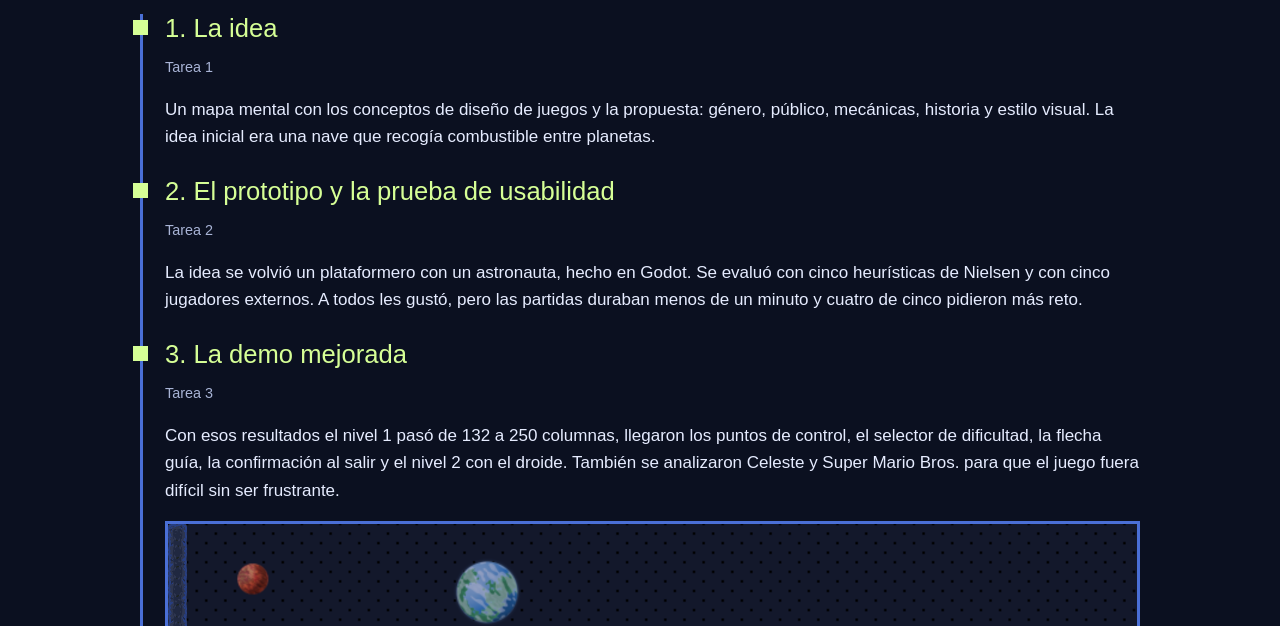
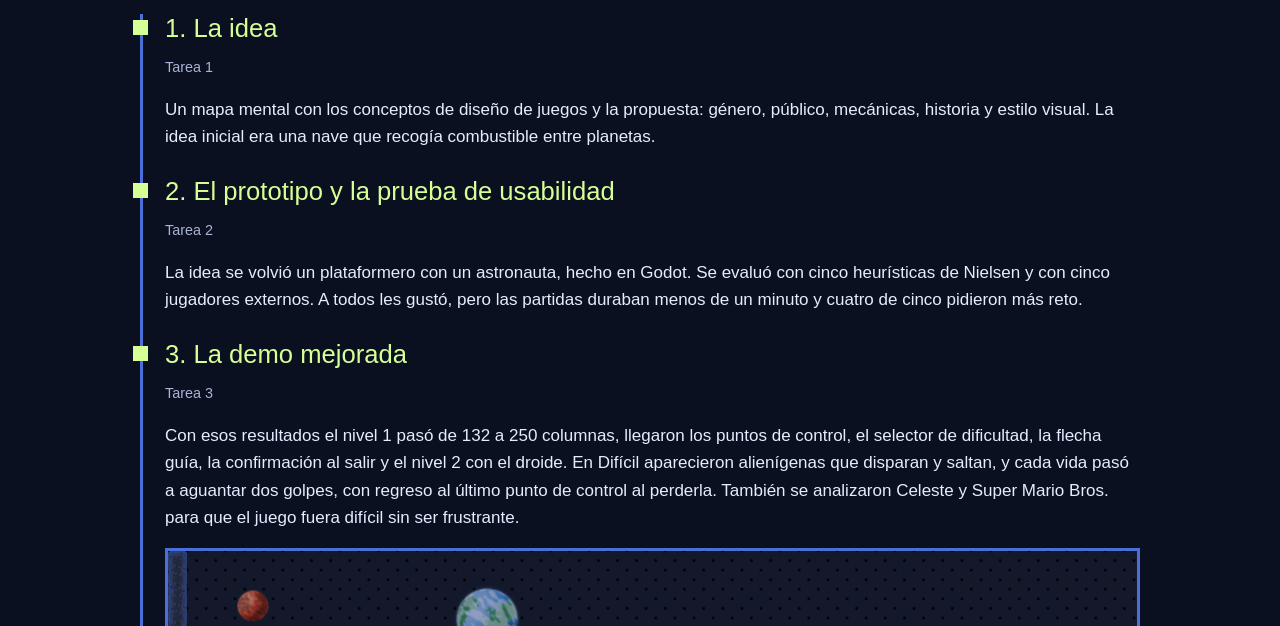
Before and after one commit to edle18/edle18.github.io, a plain HTML site: page proceso.html in a window 1280 px wide. Shown: the part 174-800 px from the top of the page. Drawn offline with Linux system fonts and the light colour scheme; a web font is replaced by a local one.

Commit message:
Ícono del juego, demo y descarga actualizadas, proceso al día

```diff
--- a/proceso.html
+++ b/proceso.html
@@ -5,7 +5,7 @@
   <meta name="viewport" content="width=device-width, initial-scale=1.0">
   <meta name="description" content="Cómo se hizo Spaceship Ultimate, de la idea al sitio web.">
   <title>Proceso | Spaceship Ultimate</title>
-  <link rel="icon" href="img/astronauta.png">
+  <link rel="icon" href="img/icono.png">
   <link rel="preconnect" href="https://fonts.googleapis.com">
   <link rel="preconnect" href="https://fonts.gstatic.com" crossorigin>
   <link href="https://fonts.googleapis.com/css2?family=Jersey+15&display=swap" rel="stylesheet">
@@ -54,8 +54,10 @@
         <h3>3. La demo mejorada</h3>
         <p class="fecha">Tarea 3</p>
         <p>Con esos resultados el nivel 1 pasó de 132 a 250 columnas, llegaron los puntos de control, el selector
-          de dificultad, la flecha guía, la confirmación al salir y el nivel 2 con el droide. También se
-          analizaron Celeste y Super Mario Bros. para que el juego fuera difícil sin ser frustrante.</p>
+          de dificultad, la flecha guía, la confirmación al salir y el nivel 2 con el droide. En Difícil
+          aparecieron alienígenas que disparan y saltan, y cada vida pasó a aguantar dos golpes, con regreso
+          al último punto de control al perderla. También se analizaron Celeste y Super Mario Bros. para que
+          el juego fuera difícil sin ser frustrante.</p>
         <div class="mapa">
           <img src="img/mapa_nivel_1.png" alt="Mapa completo del nivel 1">
         </div>
```
Also changed, not shown: demo/index.html (+1 -1 lines), equipo.html (+1 -1 lines), galeria.html (+1 -1 lines), index.html (+1 -1 lines), juego.html (+1 -1 lines), jugar.html (+1 -1 lines), demo/index.apple-touch-icon.png, demo/index.icon.png, demo/index.png, img/icono.png (added), 2 other files.
